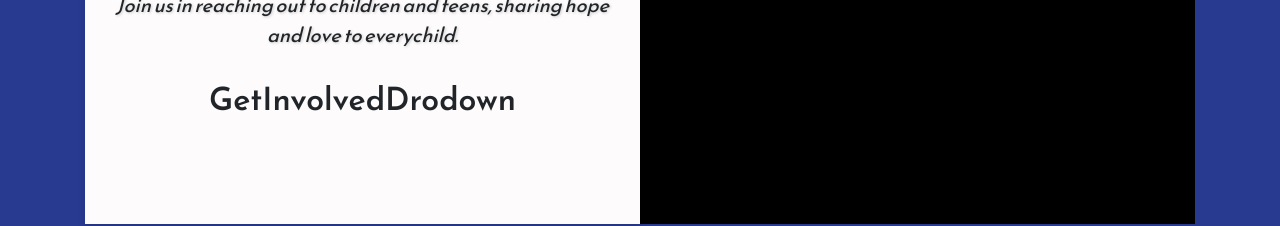
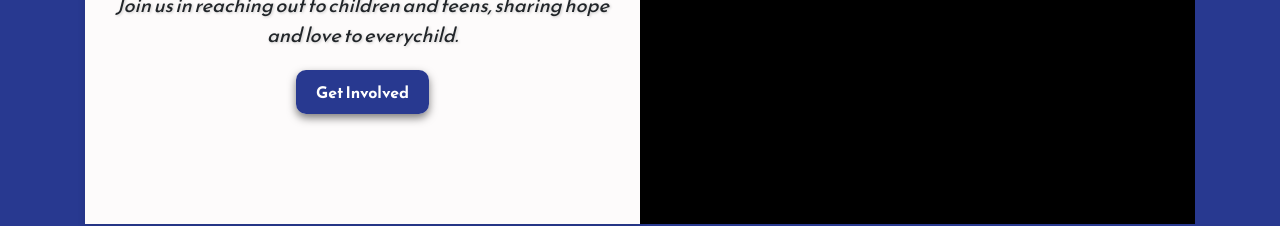
Before and after one commit to belovedpearl/saltpearlnetwork, a React (Create React App) app: page / in a window 1280 px wide. Shown: the part 256-482 px from the top of the page. Built offline with nearby package versions, Linux system fonts and the light colour scheme.

Commit message:
Add getinvolved button to homepage

```diff
--- /dev/null
+++ b/src/components/GetInvolvedDropdown.js
@@ -0,0 +1,33 @@
+import React from 'react'
+import styles from '../styles/DropdownButton.module.css';
+import { Link } from 'react-router-dom';
+
+const GetInvolvedDropdown = () => {
+  return (
+    <div
+        className={styles.dropdown}
+    >
+        <Link
+            to="#"
+            className={styles.buttonLink}
+        >
+            Get Involved
+        </Link>
+        <div
+            className={styles.dropdownMenu}
+        >
+            <Link to="/volunteer">
+                Volunteer
+            </Link>
+            <Link to="/support">
+                Donate
+            </Link>
+            <Link to="/patner">
+                Patner With Us
+            </Link>
+        </div>
+    </div>
+  );
+};
+
+export default GetInvolvedDropdown;
--- a/src/pages/HomePage.js
+++ b/src/pages/HomePage.js
@@ -1,5 +1,6 @@
 import React from 'react';
 import styles from '../styles/HomePage.module.css'
+import GetInvolvedDropdown from '../components/GetInvolvedDropdown';
 
 
 const HomePage = () => {
@@ -12,7 +13,7 @@ const HomePage = () => {
                 Join us in reaching out to children and teens, sharing hope and love
                 to everychild.
             </p>
-            <h2>GetInvolvedDrodown </h2>
+            <GetInvolvedDropdown />
         </div>
         <div className={styles.rightbox}>
           <img
--- /dev/null
+++ b/src/styles/DropdownButton.module.css
@@ -0,0 +1,64 @@
+/* Dropdown container */
+.dropdown {
+    position: relative;
+    display: inline-block;
+  }
+
+  /* Link button styling */
+  .buttonLink {
+    background-color: #283990;
+    color: white;
+    padding: 10px 20px;
+    height: 50px;
+    border-radius: 10px;
+    text-decoration: none;
+    cursor: pointer;
+    font-weight: bold;
+    box-shadow: 0 4px 8px rgba(0, 0, 0, 0.5);
+    transition: box-shadow 0.3s ease;
+  }
+
+  /* Hover effect for button */
+  .buttonLink:hover {
+    color: #e0dddd;
+    text-decoration: none;
+    box-shadow: 0 10px 12px rgba(0, 0, 0, 0.6);
+  }
+
+  /* Dropdown menu style */
+  .dropdownMenu {
+    display: flex;
+    position: absolute;
+    top: 100%;
+    left: 0;
+    background-color: rgb(253, 251, 251);
+    border: 1px solid rgb(253, 251, 251);
+    border-radius: 5px;
+    padding: 10px 0;
+    box-shadow: 0px 4px 8px rgba(0, 0, 0, 0.1);
+    opacity: 0;
+    visibility: hidden;
+    transition: opacity 0.3s ease;
+    white-space: nowrap;
+  }
+
+  /* Hover state to show the dropdown menu */
+  .dropdown:hover .dropdownMenu {
+    opacity: 1;
+    visibility: visible;
+  }
+
+  /* Style for each dropdown item */
+  .dropdownMenu a {
+    padding: 10px 10px;
+    color: #333;
+    text-decoration: none;
+    transition: background-color 0.2s ease;
+    font-weight: bold;
+  }
+
+  /* Hover effect for dropdown items */
+  .dropdownMenu a:hover {
+    background-color: rgb(253, 251, 251);
+    text-decoration: underline;
+  }
```
